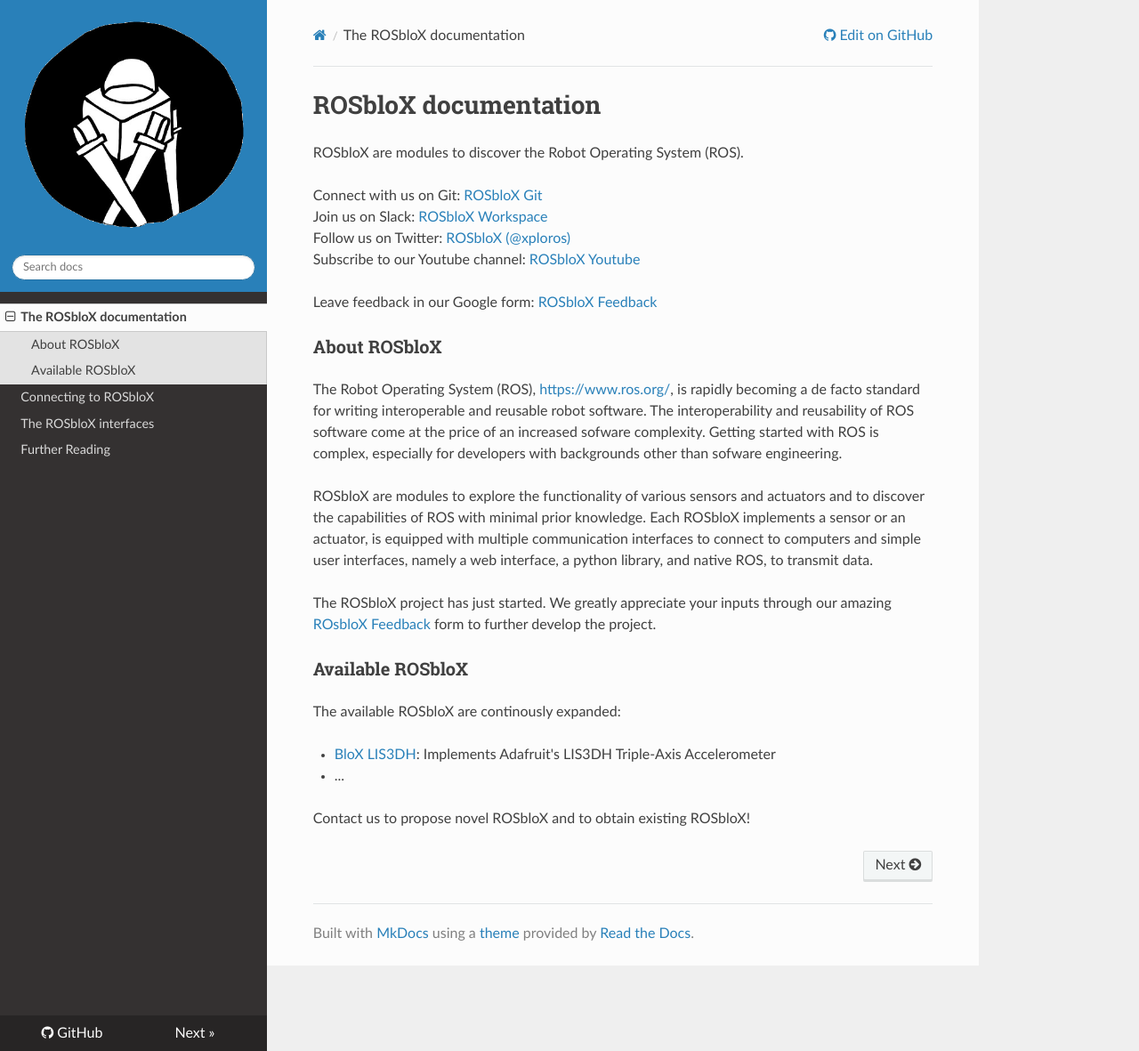
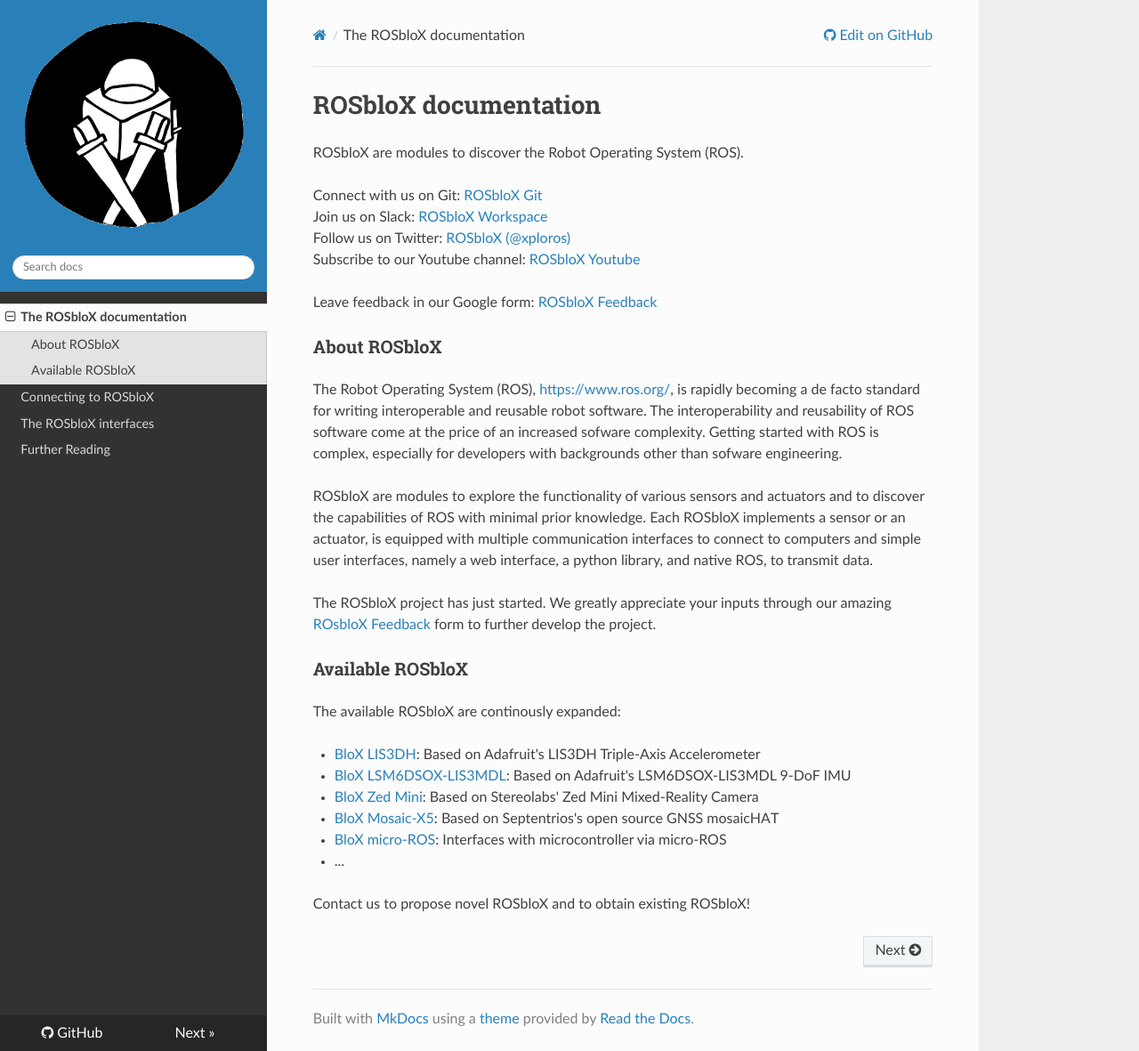
Before and after one commit to rosblox/rosblox.github.io, an MkDocs documentation site: the page built from docs/index.md, in a window 1280 px wide and 1181 px high. Shown: the whole window at 89% size. Built offline with MkDocs 1.6.1, drawn with Linux system fonts in a browser that asks for light colours; nearby versions of some CDN libraries.

Commit message:
Add new ROSbloX.

```diff
--- a/docs/index.md
+++ b/docs/index.md
@@ -23,7 +23,11 @@
 
 The available ROSbloX are continously expanded:
 
-- [BloX LIS3DH](https://github.com/rosblox/blox-lis3dh): Implements Adafruit's LIS3DH Triple-Axis Accelerometer
+- [BloX LIS3DH](https://github.com/rosblox/blox-lis3dh): Based on Adafruit's LIS3DH Triple-Axis Accelerometer
+- [BloX LSM6DSOX-LIS3MDL](https://github.com/rosblox/blox-lsm6dsox-lis3mdl): Based on Adafruit's LSM6DSOX-LIS3MDL 9-DoF IMU
+- [BloX Zed Mini](https://github.com/rosblox/blox-zed-mini): Based on Stereolabs' Zed Mini Mixed-Reality Camera
+- [BloX Mosaic-X5](https://github.com/rosblox/blox-mosaic-x5): Based on Septentrios's open source GNSS mosaicHAT
+- [BloX micro-ROS](https://github.com/rosblox/blox-micro-ros): Interfaces with microcontroller via micro-ROS
 - ...
 
 Contact us to propose novel ROSbloX and to obtain existing ROSbloX!
```
